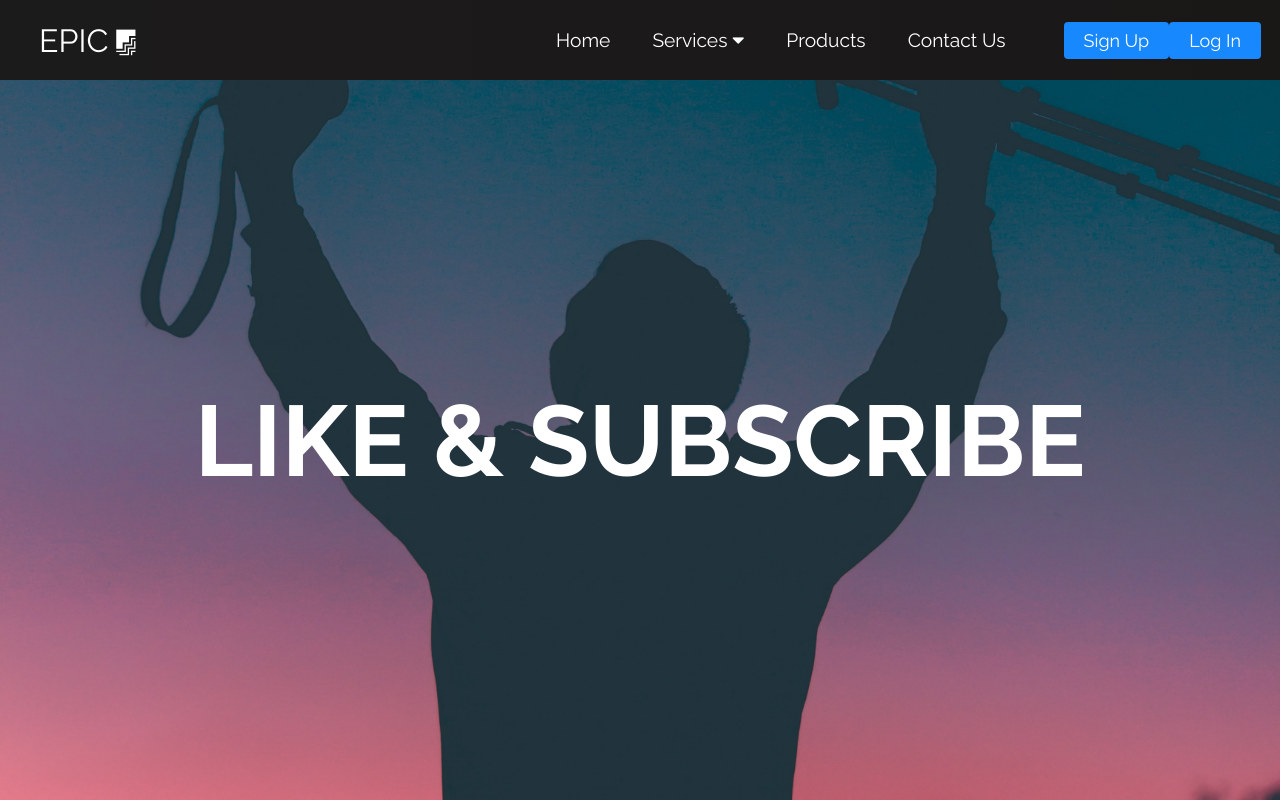
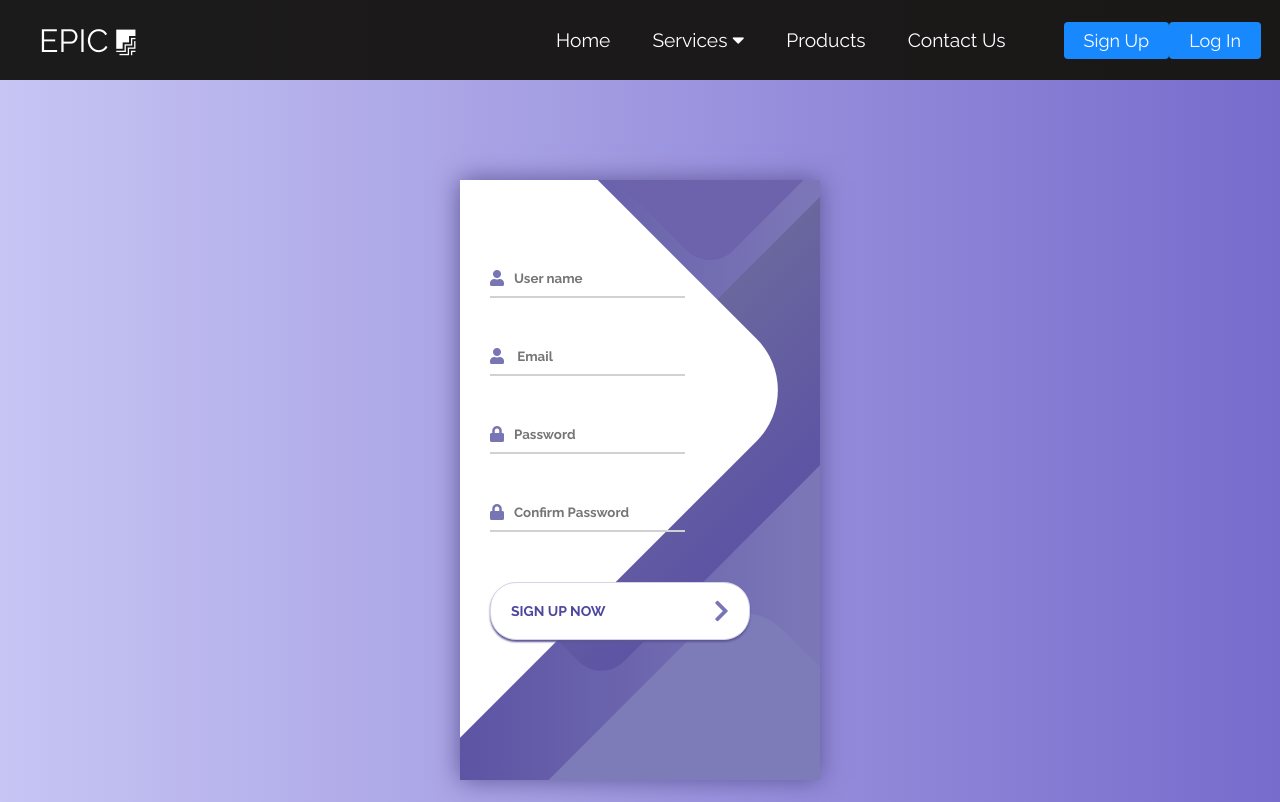
Before and after one commit to code-codes/mainpage, a React (Create React App) app: page /sign-up in a window 1280 px wide. Shown: the top 802 px of the page. Built offline with nearby package versions, Linux system fonts and the light colour scheme; the HTML template or start-up script is replaced by a standard one.

Commit message:
Update SignUp.js

```diff
--- a/src/components/pages/SignUp.js
+++ b/src/components/pages/SignUp.js
@@ -1,6 +1,60 @@
-import React from 'react';
-import '../../App.css';
+import React,{useState} from 'react';
+import './login.css';
+
 
 export default function SignUp() {
-  return <h1 className='sign-up'>LIKE & SUBSCRIBE</h1>;
+	const [details,setDetails]=useState({name:"",email:"",password:"",confirmpass:""});
+	const submitHandler=e=>{
+	  e.preventDefault();
+	console.log(details)
+	}
+  return(
+    <div>
+<div class="container">
+	<div class="screen">
+		<div class="screen__content">
+			<form class="login" onSubmit={submitHandler}>
+      <div class="login__field">
+					<i class="login__icon fas fa-user"></i>
+					<input type="text" class="login__input" placeholder="User name " name="name" onChange={e=>setDetails({...details,name:e.target.value}) }  value={details.name}></input>
+				</div>
+				<div class="login__field">
+					<i class="login__icon fas fa-user"></i>
+					<input type="text" class="login__input" placeholder=" Email" name='email' onChange={e=>setDetails({...details,email:e.target.value}) }  value={details.email} ></input>
+				</div>
+				<div class="login__field">
+					<i class="login__icon fas fa-lock"></i>
+					<input type="password" class="login__input" placeholder="Password" name='password' onChange={e=>setDetails({...details,password:e.target.value}) }  value={details.password}></input>
+				</div>
+        <div class="login__field">
+
+					<i class="login__icon fas fa-lock"></i>
+					<input type="password" class="login__input" placeholder="Confirm Password" name='confirmpass' onChange={e=>setDetails({...details,confirmpass:e.target.value}) }  value={details.confirmpass}></input>
+				</div>
+
+				<button class="button login__submit" >
+					<span class="button__text">Sign Up Now</span>
+					<i class="button__icon fas fa-chevron-right"></i>
+				</button>
+			</form>
+			{/* <div class="social-login">
+				<h3>log in via</h3>
+				<div class="social-icons">
+					<a href="#" class="social-login__icon fab fa-instagram"></a>
+					<a href="#" class="social-login__icon fab fa-facebook"></a>
+					<a href="#" class="social-login__icon fab fa-twitter"></a>
+				</div>
+			</div> */}
+		</div>
+		<div class="screen__background">
+			<span class="screen__background__shape screen__background__shape4"></span>
+			<span class="screen__background__shape screen__background__shape3"></span>
+			<span class="screen__background__shape screen__background__shape2"></span>
+			<span class="screen__background__shape screen__background__shape1"></span>
+		</div>
+	</div>
+</div>
+</div>
+
+  )
 }
```
